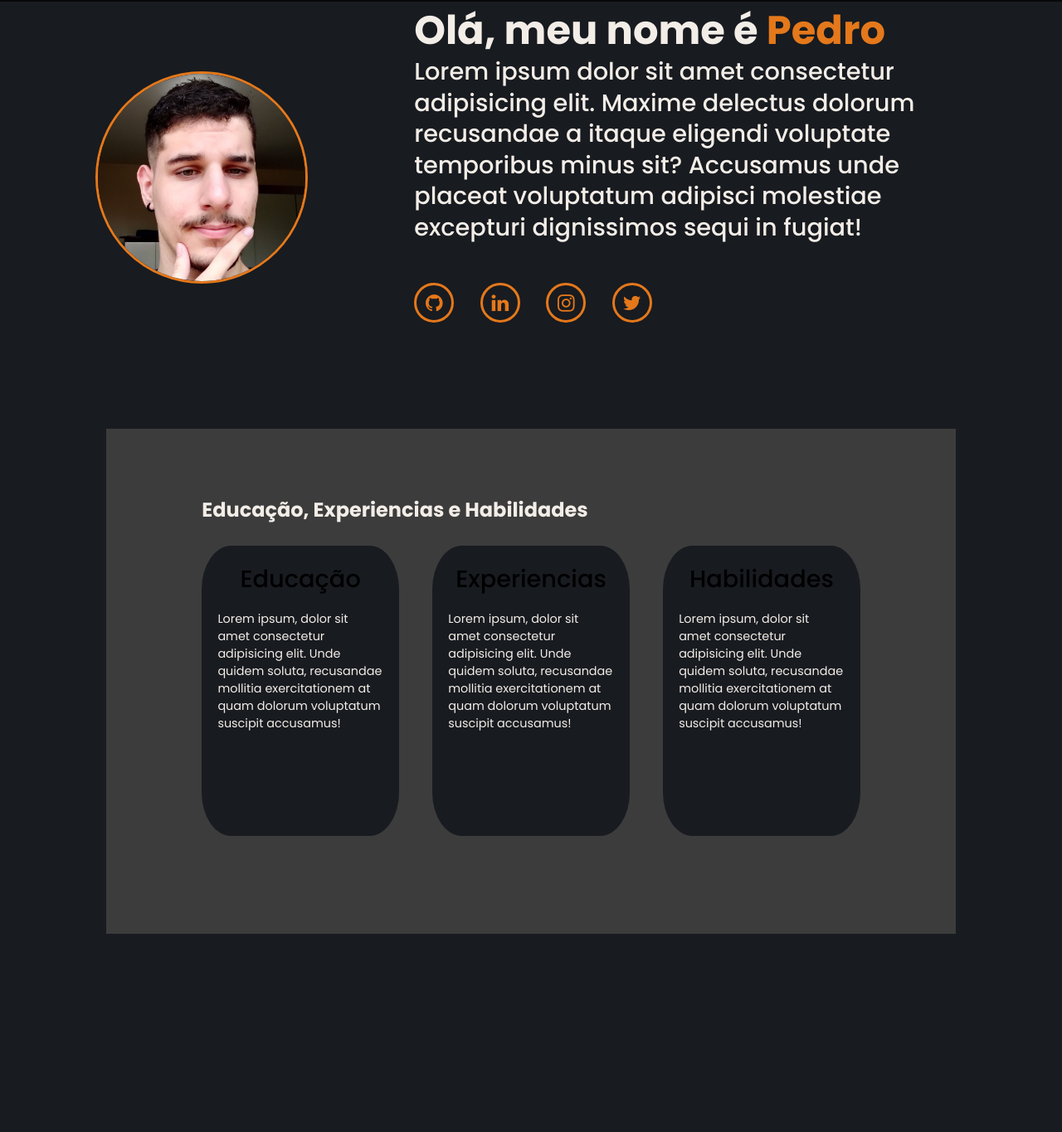
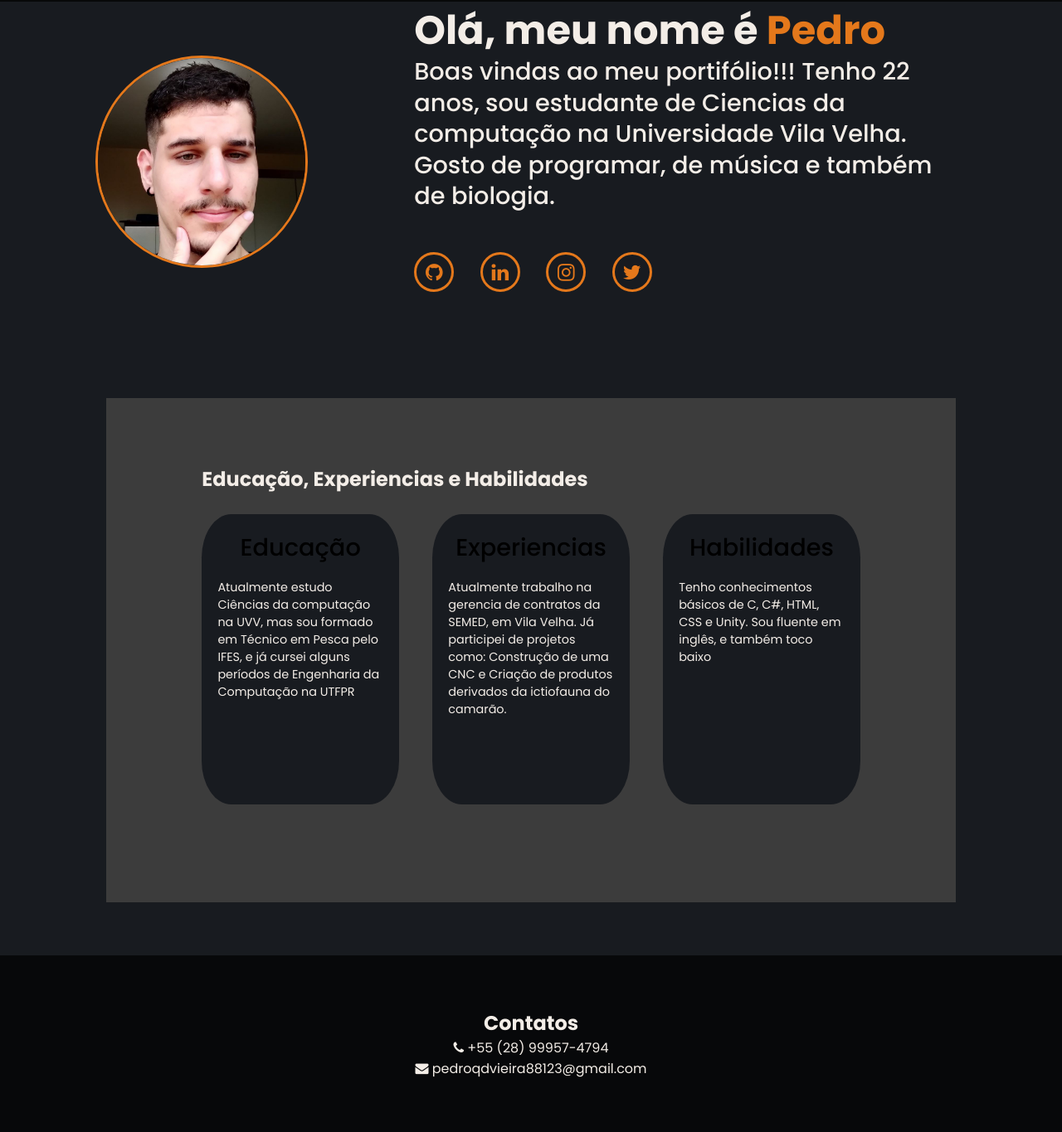
Before and after one commit to pedroqdvieira/Meu-Portifolio, a plain HTML site: page index.html in a window 1280 px wide. Shown: the part 122-1487 px from the top of the page at 83% size. Before the commit the page ends 1248 px from the top, so only its background shows below. Drawn offline with Linux system fonts and the light colour scheme.

Commit message:
Update index.html

```diff
--- a/index.html
+++ b/index.html
@@ -17,19 +17,17 @@
             <a href="#educacao_box">EDUCAÇÃO</a>
             <a href="#exp_box">EXPERIENCIA</a>
             <a href="#habilidades_box">HABILIDADES</a>
-            <a href="#contato">CONTATO</a>
+            <a href="#contatos">CONTATO</a>
         </nav>
     </header>
 
     <section id="main">
         <div id="main_image">
-            <img src="img/pfpsqr.png" alt="">
+            <img src="img/pfpsqr.png" alt="Fodo do Pedro">
         </div>
         <div id="main_conteudo">
             <h1>Olá, meu nome é <span>Pedro</span></h1>
-            <p>Lorem ipsum dolor sit amet consectetur adipisicing elit. Maxime delectus dolorum recusandae a itaque
-                eligendi voluptate temporibus minus sit? Accusamus unde placeat voluptatum adipisci molestiae excepturi
-                dignissimos sequi in fugiat!</p>
+            <p>Boas vindas ao meu portifólio!!! Tenho 22 anos, sou estudante de Ciencias da computação na Universidade Vila Velha. Gosto de programar, de música e também de biologia.</p>
 
             <div id="icones_social">
                 <a href="https://github.com/pedroqdvieira" target="_blank"><i class="fa fa-github"></i></a>
@@ -48,29 +46,38 @@
             <div id="educacao_box">
                 <div id="educacao_info">
                     <h4>Educação</h4>
-                    <p>Lorem ipsum, dolor sit amet consectetur adipisicing elit. Unde quidem soluta, recusandae mollitia
-                        exercitationem at quam dolorum voluptatum suscipit accusamus!</p>
+                    <p>Atualmente estudo Ciências da computação na UVV, mas sou formado em Técnico em Pesca pelo IFES, e já cursei alguns períodos de
+                        Engenharia da Computação na UTFPR </p>
                 </div>
             </div>
 
             <div id="exp_box">
                 <div id="exp_info">
                     <h4>Experiencias</h4>
-                    <p>Lorem ipsum, dolor sit amet consectetur adipisicing elit. Unde quidem soluta, recusandae mollitia
-                        exercitationem at quam dolorum voluptatum suscipit accusamus!</p>
+                    <p>Atualmente trabalho na gerencia de contratos da SEMED, em Vila Velha. Já participei de projetos como:
+                        Construção de uma CNC e Criação de produtos derivados da ictiofauna do camarão.
+                    </p>
                 </div>
             </div>
 
             <div id="habilidades_box">
                 <div id="habilidades_info">
                     <h4>Habilidades</h4>
-                    <p>Lorem ipsum, dolor sit amet consectetur adipisicing elit. Unde quidem soluta, recusandae mollitia
-                        exercitationem at quam dolorum voluptatum suscipit accusamus!</p>
+                    <p>Tenho conhecimentos básicos de C, C#, HTML, CSS e Unity. Sou fluente em inglês, e também toco baixo</p>
                 </div>
             </div>
         </div>
     </section>
 
+    <footer>
+        <div>
+            <h2>Contatos</h2>
+            <div id="contatos">
+                <a href="tel:+5528999574794"><i class="fa fa-phone"></i> +55 (28) 99957-4794</a>
+                <a href="mailto:pedroqdvieira88123@gmail.com"><i class="fa fa-envelope"></i> pedroqdvieira88123@gmail.com</a>
+            </div>
+        </div>
+    </footer>
 </body>
 
 </html>
```
